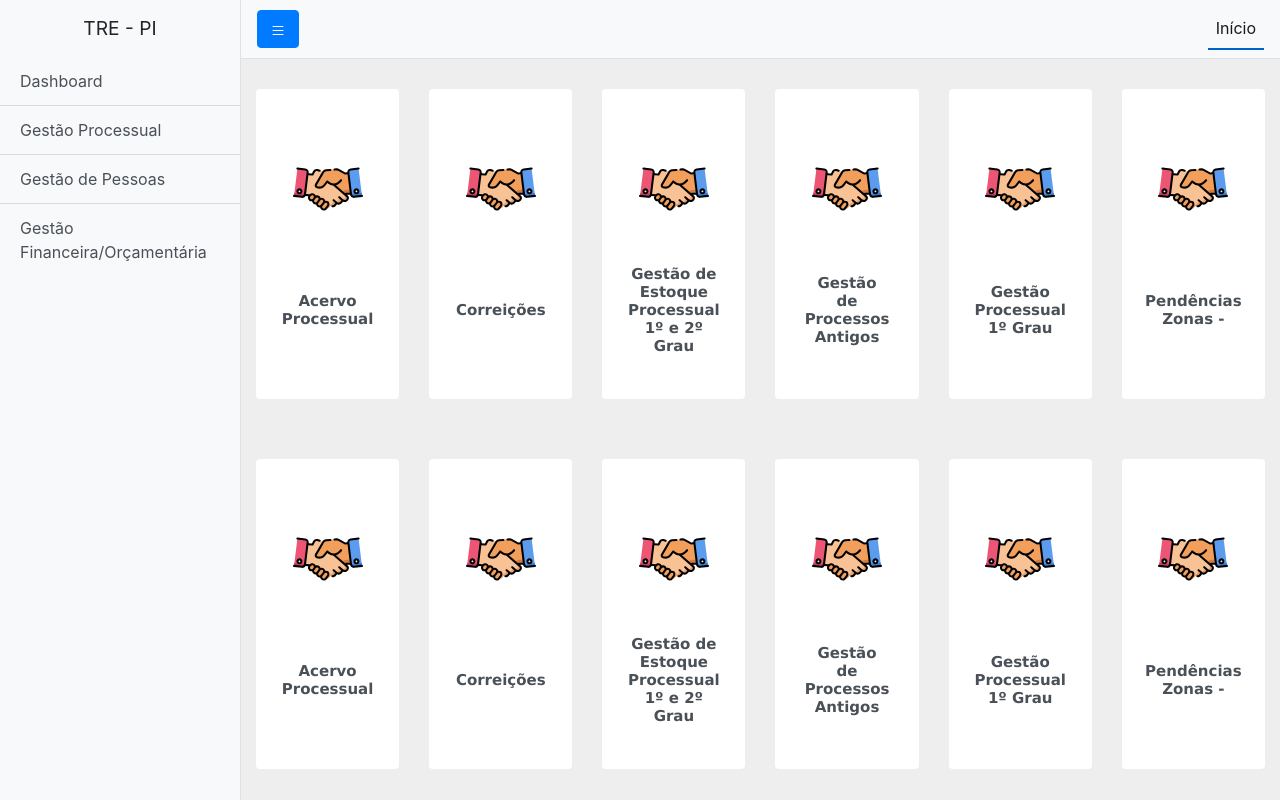
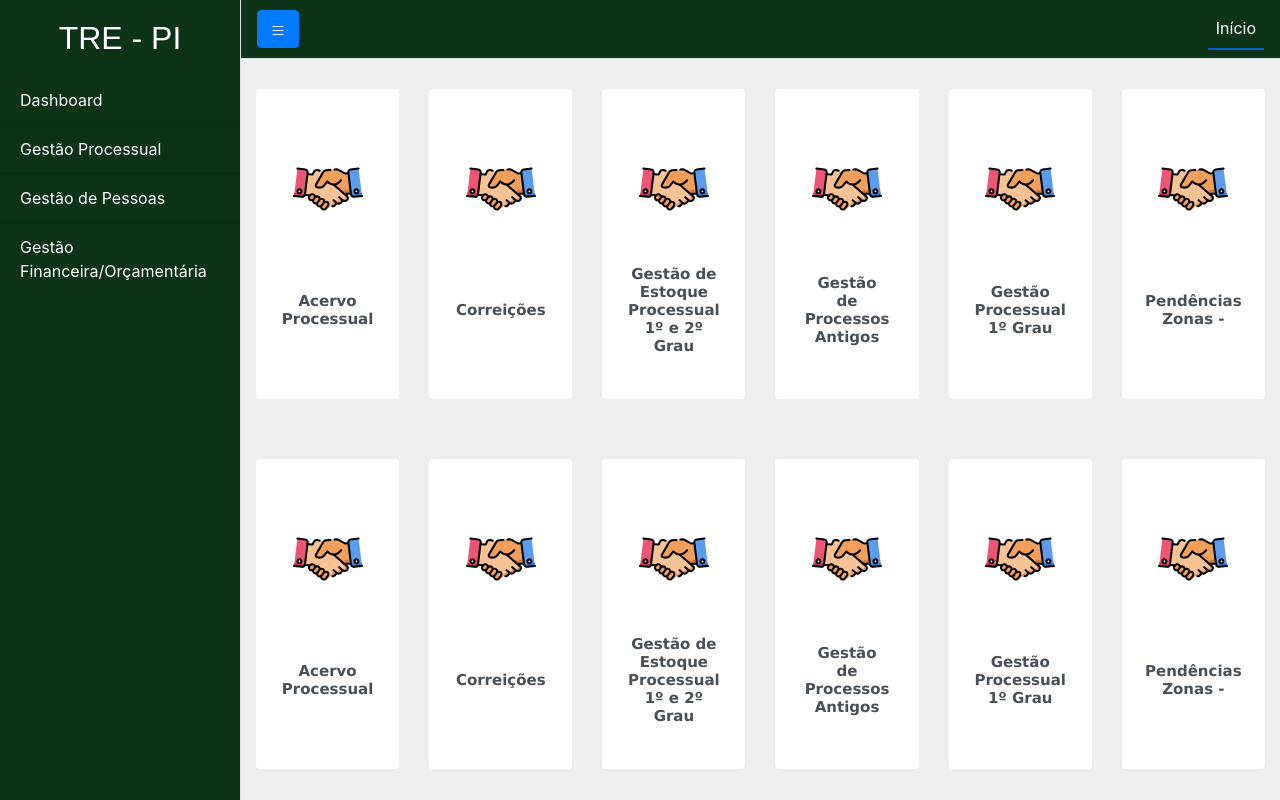
Before and after one commit to VictorCampelo/TRE-Panels-Link, a website: page index.html in a window 1280 px wide. Drawn offline with nearby package versions, Linux system fonts and the light colour scheme.

Commit message:
style: change colors

```diff
--- a/css/card.css
+++ b/css/card.css
@@ -77,7 +77,7 @@
         }
 
         a {
-            color: #343a40;
+            color: #ffffff;
             outline: none !important;
         }
 
--- a/css/simple-sidebar.css
+++ b/css/simple-sidebar.css
@@ -63,6 +63,8 @@ html, body, .main, .main iframe {
   -o-transition: margin .25s ease-out;
   transition: margin .25s ease-out;
   height: 5000px;
+
+  background-color: #0d3316;
 }
 
 #sidebar-wrapper .sidebar-heading {
--- a/index.html
+++ b/index.html
@@ -23,15 +23,22 @@
   <div class="d-flex" id="wrapper">
 
     <!-- Sidebar -->
-    <div class="bg-light border-right" id="sidebar-wrapper">
-      <div class="sidebar-heading">TRE - PI </div>
+    <div class="border-right" id="sidebar-wrapper">
+      <div class="sidebar-heading" style="
+        color: white;
+        font-family: fantasy;
+        font-size: xx-large;
+        font-stretch: condensed;
+        font-kerning: normal;
+        font-variant-ligatures: no-discretionary-ligatures;
+      ">TRE - PI </div>
       <div class="list-group list-group-flush">
-        <a href="#" class="btn1 list-group-item list-group-item-action bg-light " data-cad="todos">Dashboard</a>
-        <a href="#" class="btn1 list-group-item list-group-item-action bg-light " data-cad="gestaoProcessual">Gestão
+        <a href="#" class="btn1 list-group-item  " data-cad="todos" style="background-color: #0d3316;">Dashboard</a>
+        <a href="#" class="btn1 list-group-item" data-cad="gestaoProcessual" style="background-color: #0d3316;">Gestão
           Processual</a>
-        <a href="#" class="btn1 list-group-item list-group-item-action bg-light " data-cad="gestaoPessoas">Gestão de
+        <a href="#" class="btn1 list-group-item  " data-cad="gestaoPessoas" style="background-color: #0d3316;">Gestão de
           Pessoas</a>
-        <a href="#" class="btn1 list-group-item list-group-item-action bg-light " data-cad="gestaoFinanceira">Gestão
+        <a href="#" class="btn1 list-group-item " data-cad="gestaoFinanceira" style="background-color: #0d3316;">Gestão
           Financeira/Orçamentária</a>
       </div>
     </div>
@@ -40,13 +47,15 @@
     <!-- Page Content -->
     <div id="page-content-wrapper">
 
-      <nav class="navbar navbar-expand-lg navbar-light bg-light border-bottom">
+      <nav class="navbar navbar-expand-lg navbar-light border-bottom" style="background-color: #0d3316;">
         <button class="btn btn-primary" id="menu-toggle">
-          <svg xmlns="http://www.w3.org/2000/svg" width="16" height="16" fill="currentColor" class="bi bi-list" viewBox="0 0 16 16">
-            <path fill-rule="evenodd" d="M2.5 11.5A.5.5 0 0 1 3 11h10a.5.5 0 0 1 0 1H3a.5.5 0 0 1-.5-.5zm0-4A.5.5 0 0 1 3 7h10a.5.5 0 0 1 0 1H3a.5.5 0 0 1-.5-.5zm0-4A.5.5 0 0 1 3 3h10a.5.5 0 0 1 0 1H3a.5.5 0 0 1-.5-.5z"/>
+          <svg xmlns="http://www.w3.org/2000/svg" width="16" height="16" fill="currentColor" class="bi bi-list"
+            viewBox="0 0 16 16">
+            <path fill-rule="evenodd"
+              d="M2.5 11.5A.5.5 0 0 1 3 11h10a.5.5 0 0 1 0 1H3a.5.5 0 0 1-.5-.5zm0-4A.5.5 0 0 1 3 7h10a.5.5 0 0 1 0 1H3a.5.5 0 0 1-.5-.5zm0-4A.5.5 0 0 1 3 3h10a.5.5 0 0 1 0 1H3a.5.5 0 0 1-.5-.5z" />
           </svg>
         </button>
-       <button class="navbar-toggler" type="button" data-toggle="collapse" data-target="#navbarSupportedContent"
+        <button class="navbar-toggler" type="button" data-toggle="collapse" data-target="#navbarSupportedContent"
           aria-controls="navbarSupportedContent" aria-expanded="false" aria-label="Toggle navigation">
           <span class="navbar-toggler-icon"></span>
         </button>
@@ -54,7 +63,9 @@
         <div class="collapse navbar-collapse" id="navbarSupportedContent">
           <ul class="navbar-nav ml-auto mt-2 mt-lg-0">
             <li class="nav-item active">
-              <a class="nav-link" href="#">Início <span class="sr-only">(current)</span></a>
+              <a class="nav-link" href="#" style="
+              color: white;
+          ">Início <span class="sr-only">(current)</span></a>
             </li>
             <!-- <li class="nav-item">
               <a class="nav-link" href="#">Link</a>
```
